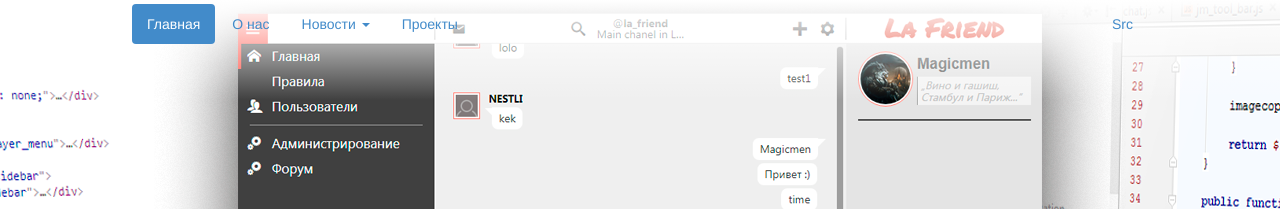
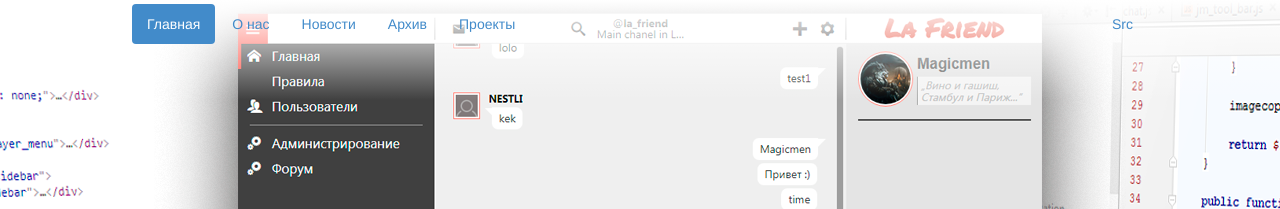
Before and after one commit to jm-organization/jm-organization.github.io, a Jekyll site: the page built from index.html, in a window 1280 px wide. Shown: the top 209 px of the page. Built offline with Jekyll 4.4.1, drawn with Linux system fonts in a browser that asks for light colours; the list of posts is cut into pages by our own code.

Commit message:
Обновлена полоса навигации

```diff
--- a/_includes/jm_navigation.html
+++ b/_includes/jm_navigation.html
@@ -1,20 +1,14 @@
 <li{% if page.url == '/' %} class="active"{% endif %}>
 	<a href="/">Главная</a>
 </li>
-<li{% if page.url contains '/about' %} class="active"{% endif %}>
+<li{% if page.url == '/about' %} class="active"{% endif %}>
 	<a href="/about">О нас</a>
 </li>
-<li class="dropdown{% if page.url contains '/posts' %} active{% elsif page.url == '/archive' %} active{% endif %}">
-	<a href="#" onclick="return false" class="dropdown-toggle" data-toggle="dropdown" >Новости <span class="caret"></span></a>
-	<ul class="dropdown-menu">
-		<li role="presentation" class="dropdown-header">Родительские ссылки</li>
-		<li role="presentation"><a role="menuitem" href="/#news">Новости</a></li>
-
-		<li role="presentation" class="divider"></li>
-
-		<li role="presentation" class="dropdown-header">Дочерние ссылки</li>
-		<li role="presentation"><a role="menuitem" href="/archive">Архив</a></li>
-	</ul>
+<li{% if page.url contains '/posts' %} class="active"{% endif %}>
+	<a href="/#news">Новости</a>
+</li>
+<li{% if page.url == '/archive' %} class="active"{% endif %}>
+	<a href="/archive">Архив</a>
 </li>
 <li{% if page.url contains '/projects' %} class="active"{% endif %}>
 	<a href="/projects">Проекты</a>
```
